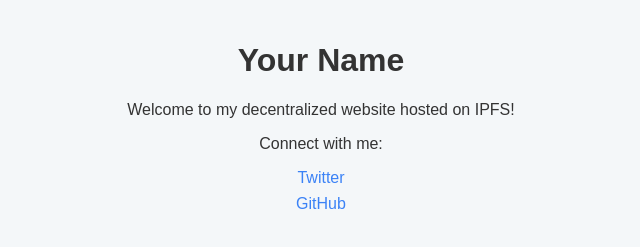
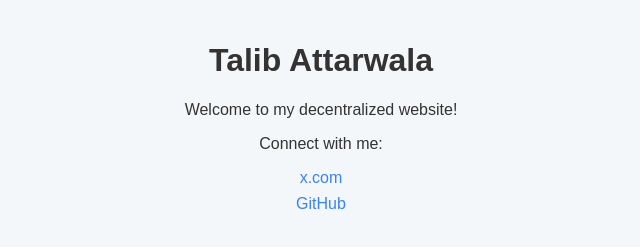
Before and after one commit to seekerwala/my-decentralized-website, a plain HTML site: page index.html in a window 1280 px wide. Shown: the part 207-454 px from the top of the page, without its empty margins (319-959 px from the left). Drawn offline with Linux system fonts and the light colour scheme.

Commit message:
Update index.html

```diff
--- a/index.html
+++ b/index.html
@@ -3,18 +3,18 @@
 <head>
     <meta charset="UTF-8">
     <meta name="viewport" content="width=device-width, initial-scale=1.0">
-    <title>My Decentralized Website</title>
+    <title>My First Website</title>
     <link rel="stylesheet" href="style.css">
 </head>
 <body>
     <div class="container">
         <img src="profile.jpg" alt="Profile Picture" class="profile">
-        <h1>Your Name</h1>
-        <p>Welcome to my decentralized website hosted on IPFS!</p>
+        <h1>Talib Attarwala</h1>
+        <p>Welcome to my decentralized website!</p>
         <p>Connect with me:</p>
         <ul>
-            <li><a href="https://twitter.com/yourprofile">Twitter</a></li>
-            <li><a href="https://github.com/yourprofile">GitHub</a></li>
+            <li><a href="https://x.com/AttarwalaTalib">x.com</a></li>
+            <li><a href="https://github.com/seekerwala">GitHub</a></li>
         </ul>
     </div>
 </body>
```
